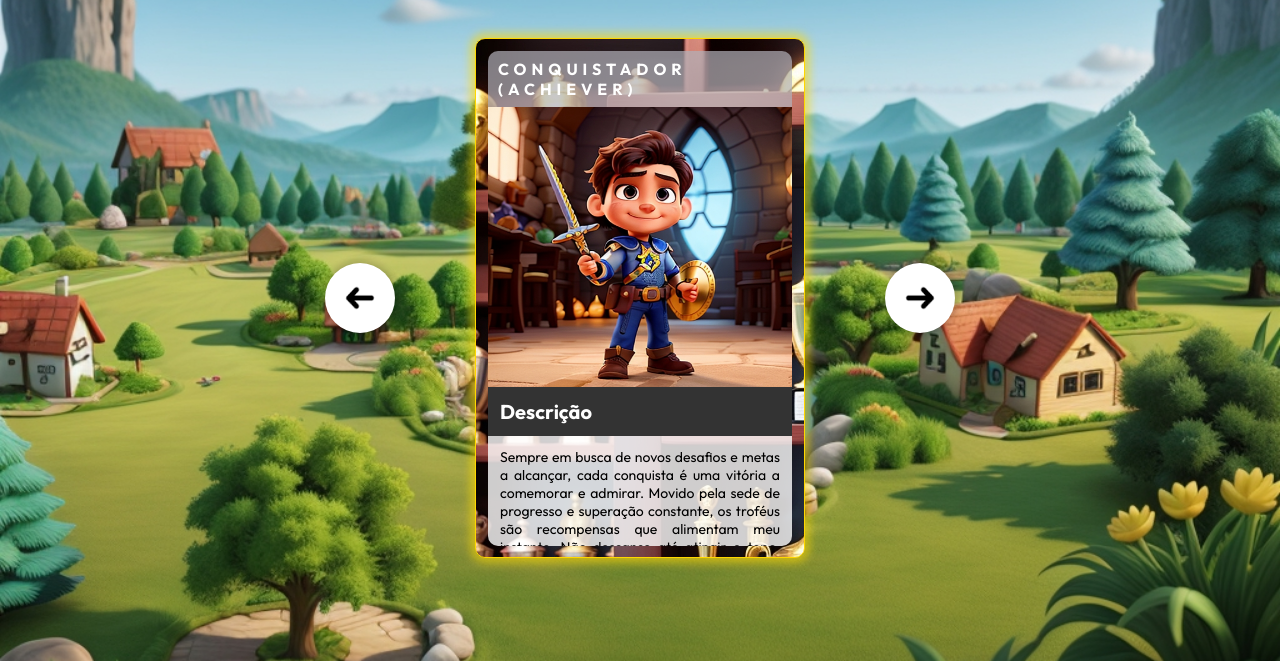
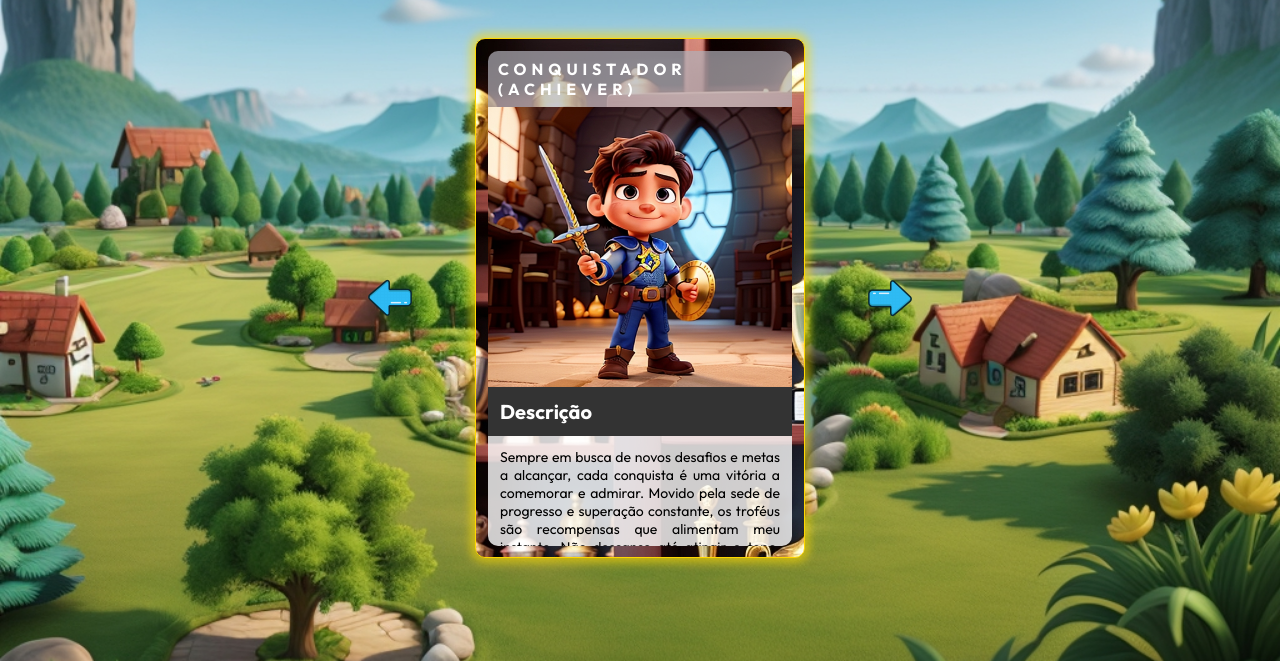
Before and after one commit to ATThums/dev-web, a plain HTML site: page x-devs/index.html in a window 1280 px wide. Shown: the part 139-800 px from the top of the page. Drawn offline with Linux system fonts and the light colour scheme.

Commit message:
Finalizado projetos Gamers

```diff
--- a/x-devs/index.html
+++ b/x-devs/index.html
@@ -4,7 +4,7 @@
 <head>
     <meta charset="UTF-8">
     <meta name="viewport" content="width=device-width, initial-scale=1.0">
-    <link rel="shortcut icon" href="src/imagens/favicon.ico" type="image/x-icon">
+    <link rel="shortcut icon" href="src/imagem/favicon.ico" type="image/x-icon">
     <link rel="stylesheet" href="./src/css/reset.css">
     <link rel="stylesheet" href="./src/css/estilos.css">
     <link rel="stylesheet" href="./src/css/responsivo.css">
@@ -17,7 +17,7 @@
     </header>
     <main class="personagens-slider">
         <button class="btn-seta btn-voltar" id="btn-voltar">
-            <img src="src/imagens/seta.png" alt="seta para voltar">
+            <img src="src/imagem/seta-voltar.png" alt="seta para voltar">
         </button>
 
         <ul class="lista-personagens">
@@ -86,7 +86,7 @@
         </ul>
 
         <button class="btn-seta" id="btn-avancar">
-            <img src="src/imagens/seta.png" alt="seta para avancar">
+            <img src="src/imagem/seta1.png" alt="seta para avancar">
         </button>
     </main>
 
--- a/x-devs/src/css/estilos.css
+++ b/x-devs/src/css/estilos.css
@@ -37,26 +37,23 @@ body {
 }
 
 .btn-seta {
-    background-color: white;
-    width: 70px;
-    height: 70px;
-    border-radius: 50px;
+    background-color: rgba(0, 0, 0, 0);
+    border-radius: 50%;
+    width: 10px;
+    height: 10px;
     border: 0;
     cursor: pointer;
     display: flex;
     align-items: center;
     justify-content: center;
     transition: .2s ease-in-out;
-    box-shadow: 0 0 7px 2px rgba(0, 0, 0, 0.20);
-}
-
-.btn-seta.btn-voltar {
-    transform: rotateY(180deg);
 }
 
 .btn-seta:hover {
-    background-color: #8351fe;
-    box-shadow: 0 0 10px 5px #8251fe5a;
+    background-color: rgba(255, 217, 0, 0.558);
+    box-shadow: 0 0 30px 20px  rgba(255, 217, 0, 0.558);
+    transform: scale(1.2);
+    transition: .2s;
 }
 
 .cartao {
```
Also changed, not shown: x-devs/src/imagem/favicon.ico (renamed from x-devs/src/imagens/favicon.ico), x-devs/src/imagem/seta-voltar.png (added), x-devs/src/imagem/seta1.png (added).
